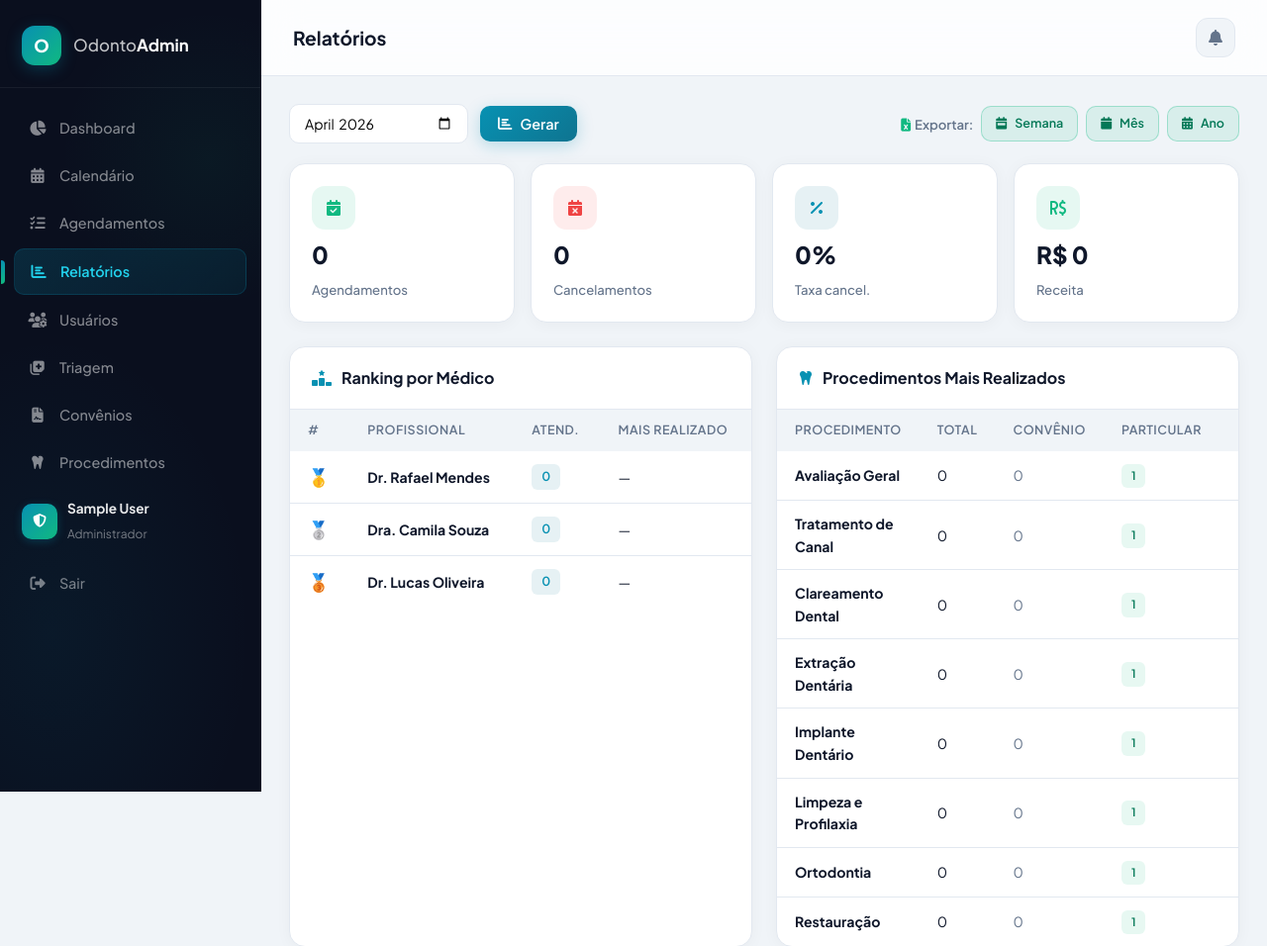
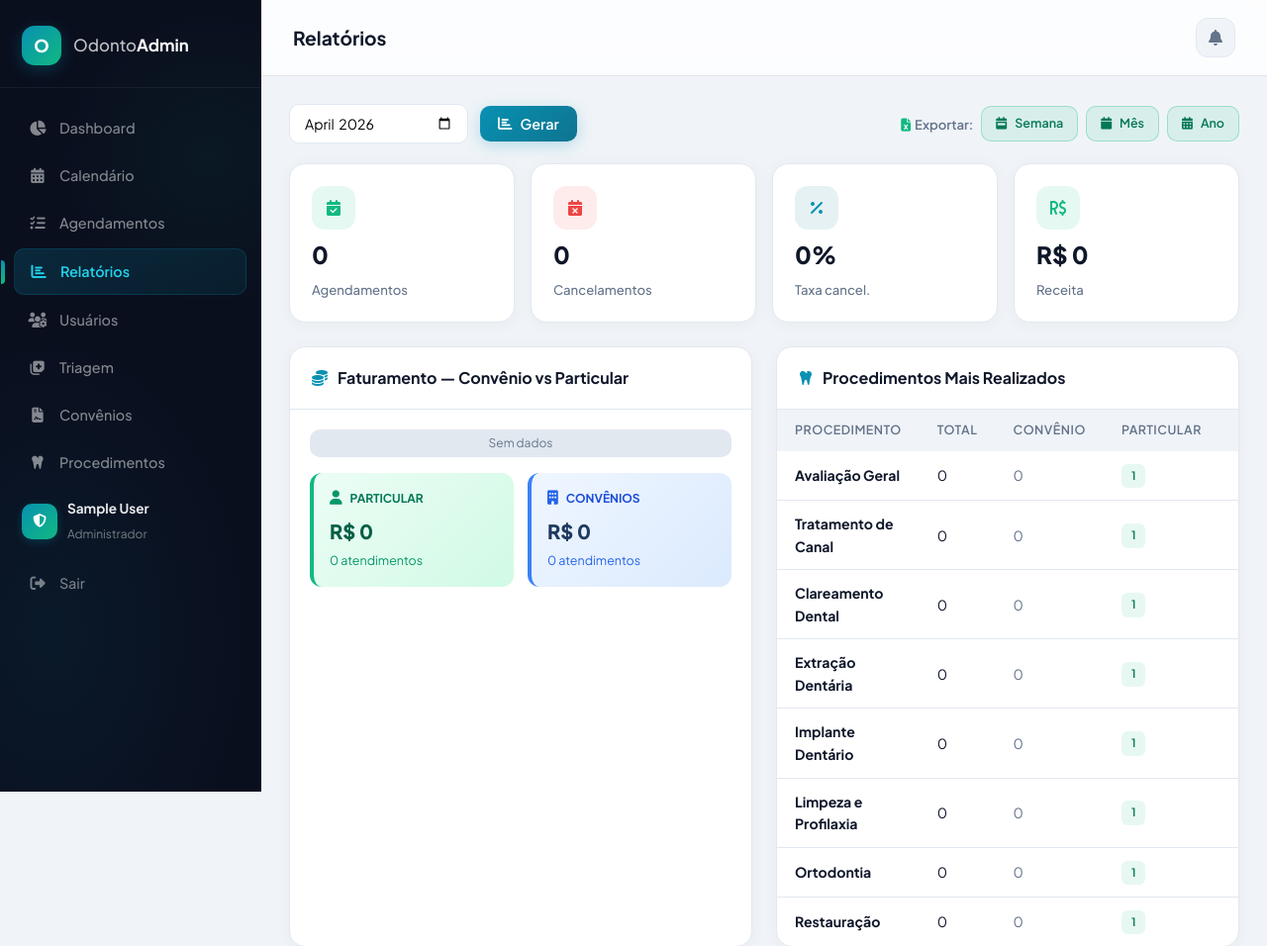
Before and after one commit to MagnuMsixzeven/Clinica_Teste, a Flask app: page /admin/relatorios in a window 1280 px wide. Shown: the top 956 px of the page at 99% size. Run offline with Flask 3, Linux system fonts and the light colour scheme; the visitor is signed in with stand-in values (Sample User, id 1); data comes from the database, SQL or seed files in the repository; data that the repository does not hold is empty.

Commit message:
substituir ranking medicos por faturamento convenio vs particular

```diff
--- a/app.py
+++ b/app.py
@@ -1761,24 +1761,6 @@ def admin_relatorios():
 
     stats = {"total": total, "cancelados": cancelados, "taxa_cancel": taxa_cancel, "receita": receita}
 
-    # Ranking médicos com procedimento mais realizado
-    ranking_medicos = []
-    profs = conn.execute("""
-        SELECT p.nome, COUNT(a.id) as total
-        FROM profissionais p
-        LEFT JOIN agendamentos a ON p.id = a.prof_id AND a.data LIKE ? AND a.status != 'cancelado'
-        WHERE p.ativo=1 GROUP BY p.id ORDER BY total DESC
-    """, (mes_like,)).fetchall()
-    for p in profs:
-        top = conn.execute("""
-            SELECT e.nome FROM agendamentos a
-            JOIN especialidades e ON a.esp_id = e.id
-            JOIN profissionais pr ON a.prof_id = pr.id
-            WHERE pr.nome=? AND a.data LIKE ? AND a.status != 'cancelado'
-            GROUP BY e.id ORDER BY COUNT(*) DESC LIMIT 1
-        """, (p["nome"], mes_like)).fetchone()
-        ranking_medicos.append({"nome": p["nome"], "total": p["total"], "top_proc": top["nome"] if top else None})
-
     ranking_esp = conn.execute("""
         SELECT e.nome, COUNT(a.id) as total,
                SUM(CASE WHEN a.tipo_atendimento='convenio' THEN 1 ELSE 0 END) as convenio,
@@ -1838,7 +1820,6 @@ def admin_relatorios():
     conn.close()
     return render_template("admin_relatorios.html",
         mes_sel=mes_sel, stats=stats,
-        ranking_medicos=ranking_medicos,
         ranking_esp=[dict(r) for r in ranking_esp],
         por_dia=por_dia, max_dia=max_dia,
         fin_tipo=fin_tipo, fin_convenio=fin_convenio,
--- a/templates/admin_relatorios.html
+++ b/templates/admin_relatorios.html
@@ -49,30 +49,69 @@
 </div>
 
 <div class="adm-grid-2">
-    <!-- Ranking médicos -->
+    <!-- Faturamento: Convênio vs Particular -->
     <div class="adm-card">
         <div class="adm-card-header">
-            <h2><i class="fas fa-ranking-star"></i> Ranking por Médico</h2>
+            <h2><i class="fas fa-coins"></i> Faturamento — Convênio vs Particular</h2>
         </div>
-        <div class="adm-table-wrap">
-            <table class="adm-table">
-                <thead><tr><th>#</th><th>Profissional</th><th>Atend.</th><th>Mais realizado</th></tr></thead>
-                <tbody>
-                    {% for m in ranking_medicos %}
-                    <tr>
-                        <td>
-                            {% if loop.index == 1 %}<span style="font-size:1.1rem;">🥇</span>
-                            {% elif loop.index == 2 %}<span style="font-size:1.1rem;">🥈</span>
-                            {% elif loop.index == 3 %}<span style="font-size:1.1rem;">🥉</span>
-                            {% else %}{{ loop.index }}{% endif %}
-                        </td>
-                        <td><strong>{{ m.nome }}</strong></td>
-                        <td><span class="adm-badge bg-primary">{{ m.total }}</span></td>
-                        <td>{{ m.top_proc or '—' }}</td>
-                    </tr>
-                    {% endfor %}
-                </tbody>
-            </table>
+        <div style="padding:20px;display:flex;flex-direction:column;gap:16px;">
+            {% set total_conv_rec = fin_convenio|sum(attribute='receita') %}
+            {% set total_conv_qtd = fin_convenio|sum(attribute='qtd') %}
+            {% set rec_part = receita_particular.receita %}
+            {% set qtd_part = receita_particular.qtd %}
+            {% set total_geral_rec = rec_part + total_conv_rec %}
+
+            <!-- Barra proporcional -->
+            <div style="display:flex;border-radius:10px;overflow:hidden;height:28px;background:var(--adm-border);">
+                {% if total_geral_rec > 0 %}
+                <div style="width:{{ (rec_part / total_geral_rec * 100)|round(1) }}%;background:linear-gradient(90deg,#10b981,#34d399);display:flex;align-items:center;justify-content:center;color:#fff;font-size:.72rem;font-weight:700;min-width:{% if rec_part > 0 %}28px{% else %}0{% endif %};">
+                    {% if rec_part / total_geral_rec > 0.12 %}{{ (rec_part / total_geral_rec * 100)|round(0)|int }}%{% endif %}
+                </div>
+                <div style="width:{{ (total_conv_rec / total_geral_rec * 100)|round(1) }}%;background:linear-gradient(90deg,#3b82f6,#60a5fa);display:flex;align-items:center;justify-content:center;color:#fff;font-size:.72rem;font-weight:700;min-width:{% if total_conv_rec > 0 %}28px{% else %}0{% endif %};">
+                    {% if total_conv_rec / total_geral_rec > 0.12 %}{{ (total_conv_rec / total_geral_rec * 100)|round(0)|int }}%{% endif %}
+                </div>
+                {% else %}
+                <div style="width:100%;display:flex;align-items:center;justify-content:center;font-size:.75rem;color:var(--adm-text-sec);">Sem dados</div>
+                {% endif %}
+            </div>
+
+            <!-- Cards lado a lado -->
+            <div style="display:grid;grid-template-columns:1fr 1fr;gap:14px;">
+                <div style="background:linear-gradient(135deg,#ecfdf5,#d1fae5);border-radius:12px;padding:16px;border-left:4px solid #10b981;">
+                    <div style="display:flex;align-items:center;gap:8px;margin-bottom:8px;">
+                        <i class="fas fa-user" style="color:#059669;font-size:.9rem;"></i>
+                        <span style="font-size:.75rem;font-weight:700;color:#047857;text-transform:uppercase;">Particular</span>
+                    </div>
+                    <div style="font-size:1.25rem;font-weight:800;color:#065f46;">R$ {{ "%.0f"|format(rec_part) }}</div>
+                    <div style="font-size:.78rem;color:#059669;margin-top:4px;">{{ qtd_part }} atendimento{{ 's' if qtd_part != 1 else '' }}</div>
+                </div>
+                <div style="background:linear-gradient(135deg,#eff6ff,#dbeafe);border-radius:12px;padding:16px;border-left:4px solid #3b82f6;">
+                    <div style="display:flex;align-items:center;gap:8px;margin-bottom:8px;">
+                        <i class="fas fa-building" style="color:#2563eb;font-size:.9rem;"></i>
+                        <span style="font-size:.75rem;font-weight:700;color:#1d4ed8;text-transform:uppercase;">Convênios</span>
+                    </div>
+                    <div style="font-size:1.25rem;font-weight:800;color:#1e3a5f;">R$ {{ "%.0f"|format(total_conv_rec) }}</div>
+                    <div style="font-size:.78rem;color:#2563eb;margin-top:4px;">{{ total_conv_qtd }} atendimento{{ 's' if total_conv_qtd != 1 else '' }}</div>
+                </div>
+            </div>
+
+            <!-- Lista de convênios -->
+            {% if fin_convenio %}
+            <div style="margin-top:4px;">
+                <div style="font-size:.78rem;font-weight:600;color:var(--adm-text-sec);margin-bottom:8px;"><i class="fas fa-list" style="margin-right:4px;opacity:.5;"></i>Por convênio</div>
+                {% set max_conv_q = fin_convenio|map(attribute='qtd')|list|max if fin_convenio else 1 %}
+                {% for c in fin_convenio %}
+                <div style="display:flex;align-items:center;gap:10px;padding:8px 0;{% if not loop.last %}border-bottom:1px solid var(--adm-border);{% endif %}">
+                    <span style="flex:1;font-size:.84rem;font-weight:600;">{{ c.convenio }}</span>
+                    <span class="adm-badge bg-primary" style="font-size:.72rem;">{{ c.qtd }}</span>
+                    <span style="font-size:.82rem;font-weight:600;color:var(--adm-text);min-width:80px;text-align:right;">R$ {{ "%.0f"|format(c.receita) }}</span>
+                    <div style="width:60px;height:6px;border-radius:3px;background:var(--adm-border);overflow:hidden;">
+                        <div style="height:100%;width:{{ (c.qtd / max_conv_q * 100)|round(1) }}%;background:linear-gradient(90deg,#3b82f6,#60a5fa);border-radius:3px;"></div>
+                    </div>
+                </div>
+                {% endfor %}
+            </div>
+            {% endif %}
         </div>
     </div>
 
```
